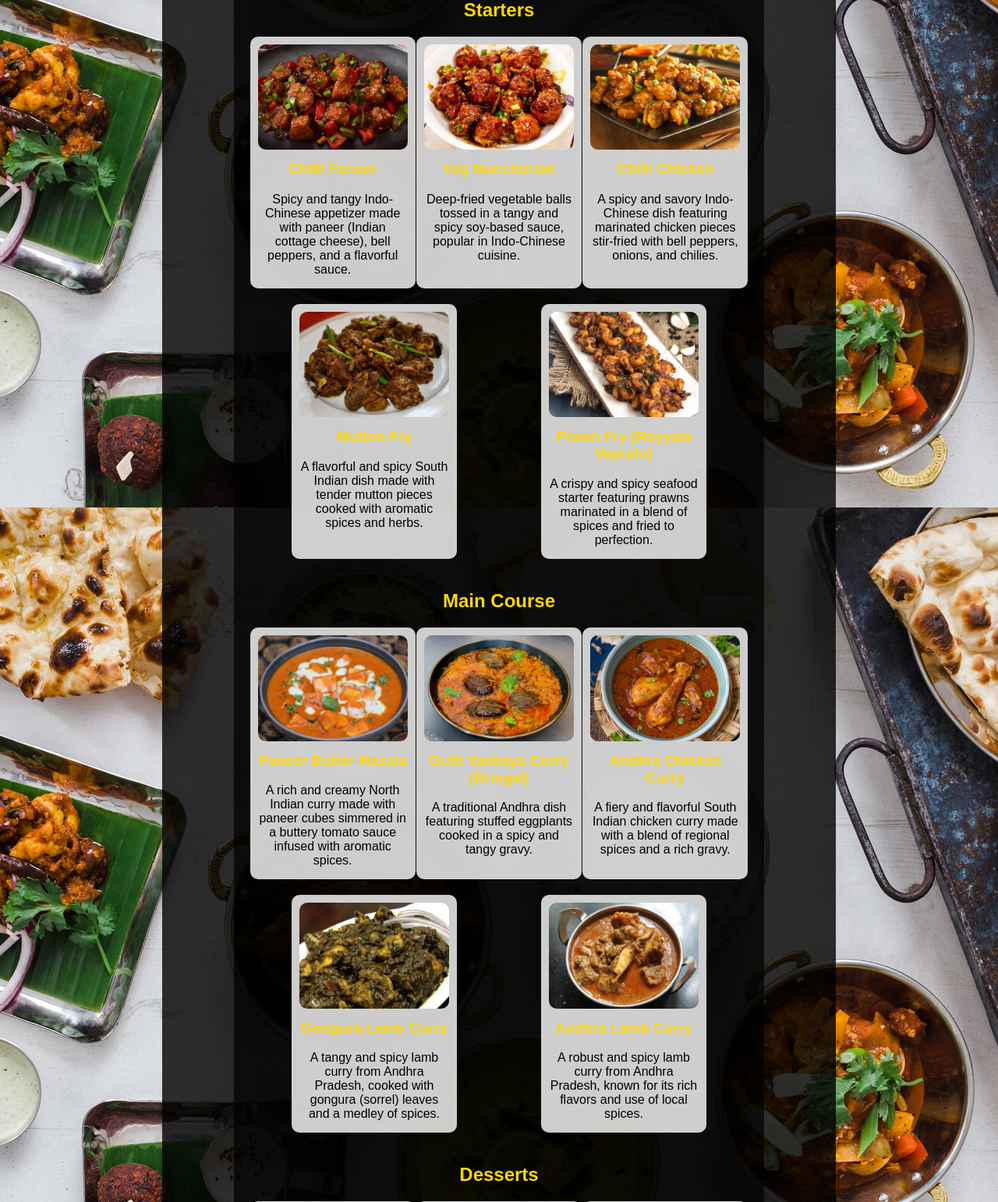
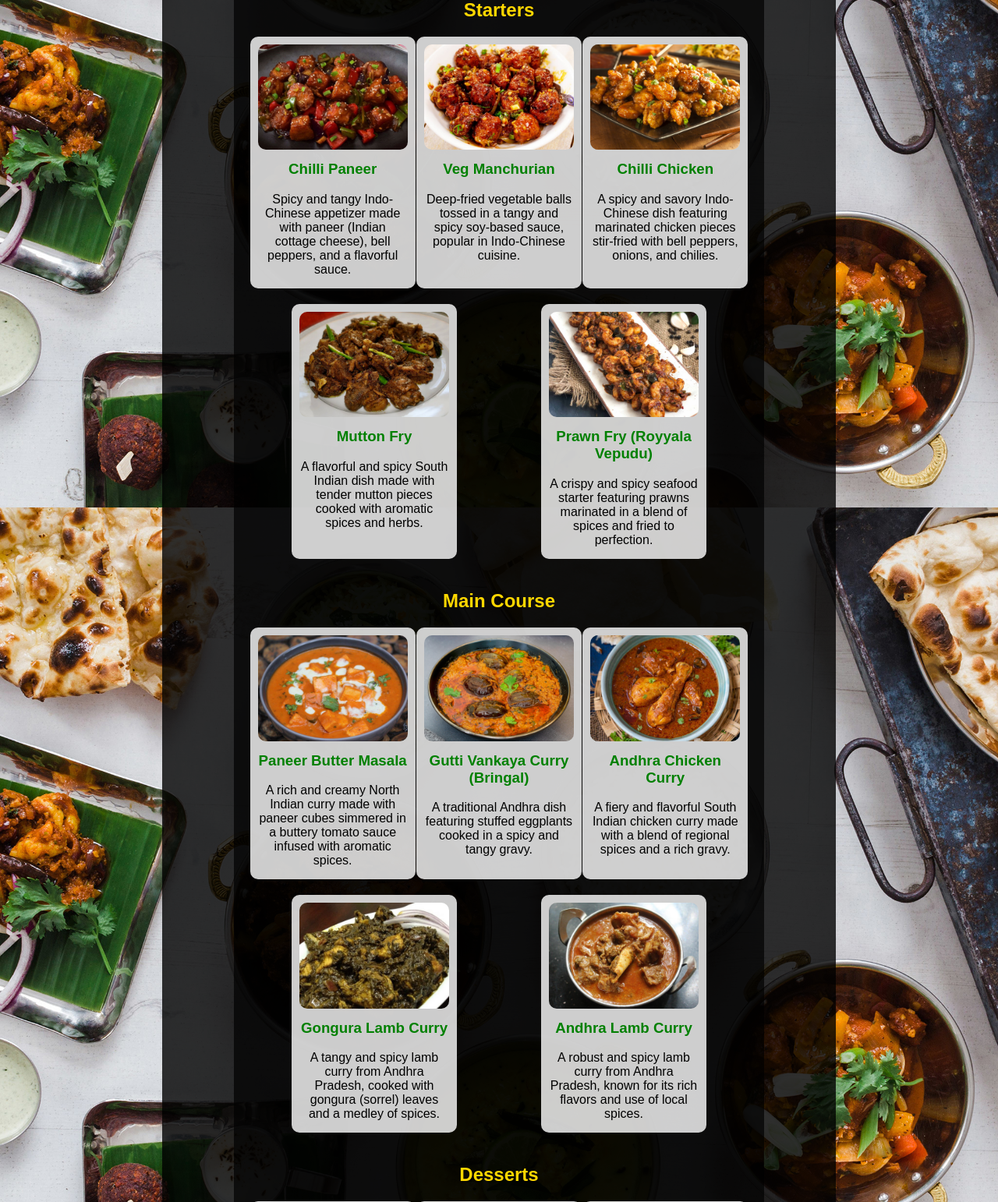
Before and after one commit to nalamsri90/Restaurant-table-booking-B9IS123-, a Flask app: page /menu in a window 1280 px wide. Shown: the part 309-1851 px from the top of the page at 78% size. Run offline with Flask 3, Linux system fonts and the light colour scheme.

Commit message:
update css

```diff
--- a/static/style.css
+++ b/static/style.css
@@ -128,7 +128,7 @@ ul li strong {
 
 .menu-item h3 {
   margin-top: 10px;
-  color: #FFD700;
+  color: #008000;
 }
 
 .menu-item p {
```
